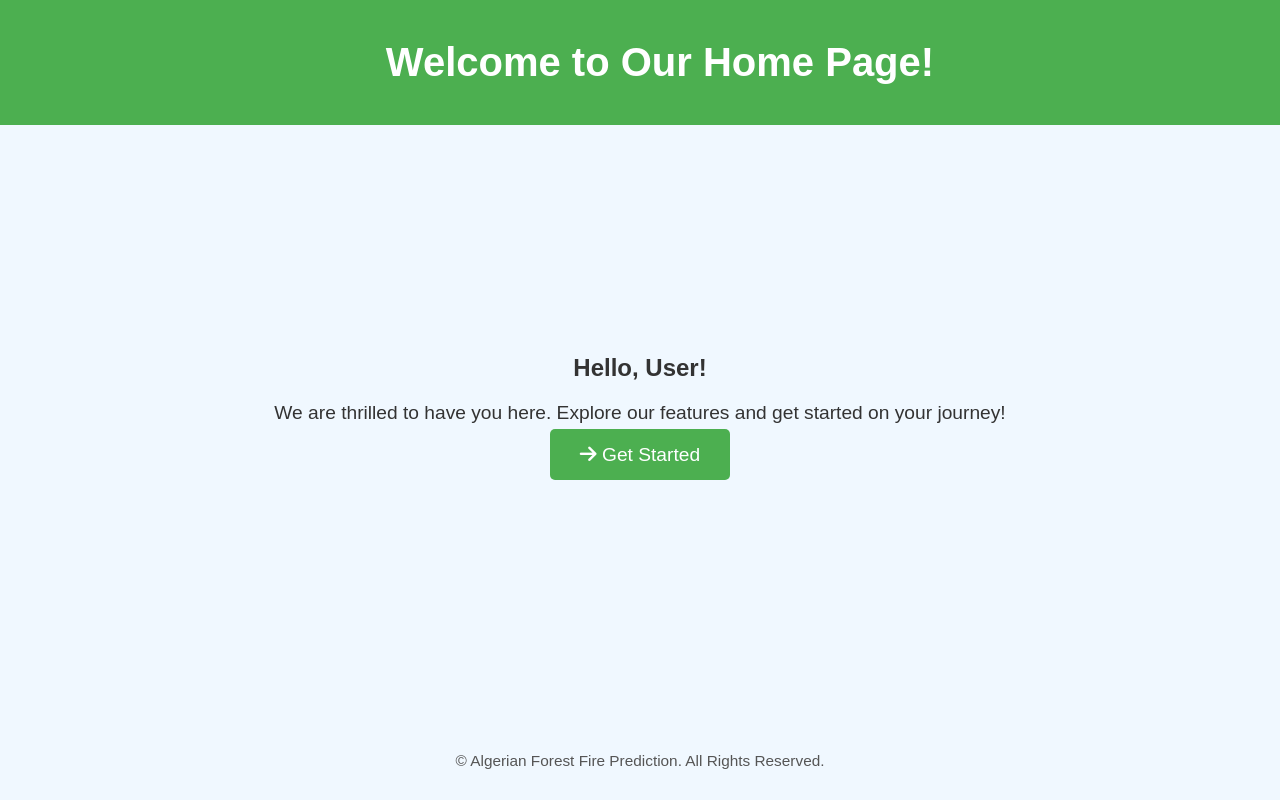
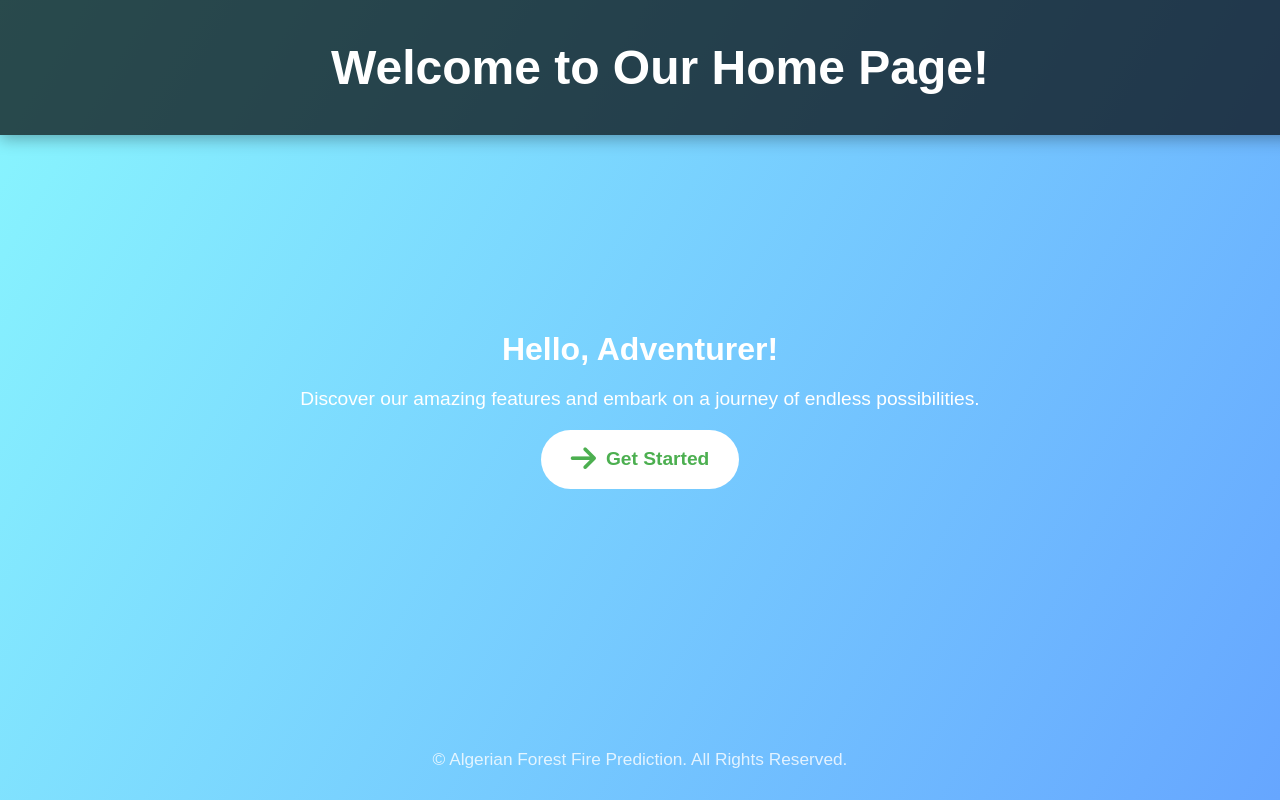
Before and after one commit to 1rishu0/Forest-Fires, a Flask app: page / in a window 1280 px wide. Run offline with Flask 3, Linux system fonts and the light colour scheme; parts of the project's set-up code (start-up, migrations or seed data) failed here and were passed over.

Commit message:
20th NOV,2024

```diff
--- a/application.py
+++ b/application.py
@@ -34,4 +34,4 @@ def predict_datapoint():
         return render_template("home.html")
 
 if __name__=="__main__":
-    app.run(host="0.0.0.0")
+    app.run(host="0.0.0.0",debug=True)
--- a/templates/index.html
+++ b/templates/index.html
@@ -7,21 +7,22 @@
     <link rel="stylesheet" href="https://cdnjs.cloudflare.com/ajax/libs/font-awesome/6.0.0-beta3/css/all.min.css">
     <style>
         body {
-            font-family: Arial, sans-serif;
+            font-family: "Poppins", sans-serif;
             margin: 0;
             padding: 0;
-            background-color: #f0f8ff;
-            color: #333;
+            background: linear-gradient(120deg, #89f7fe, #66a6ff);
+            color: #fff;
             display: flex;
             flex-direction: column;
             align-items: center;
             justify-content: center;
             height: 100vh;
             text-align: center;
+            overflow: hidden;
         }
 
         header {
-            background-color: #4CAF50;
+            background: rgba(0, 0, 0, 0.7);
             color: white;
             padding: 20px;
             width: 100%;
@@ -29,38 +30,115 @@
             top: 0;
             left: 0;
             text-align: center;
+            z-index: 10;
+            box-shadow: 0 4px 15px rgba(0, 0, 0, 0.3);
         }
 
         h1 {
-            font-size: 2.5em;
+            font-size: 3em;
             margin: 20px 0;
+            animation: fadeInDown 1s ease;
+        }
+
+        h2 {
+            font-size: 2em;
+            margin: 20px 0;
+            animation: fadeInUp 1s ease;
         }
 
         p {
             font-size: 1.2em;
             margin: 20px 0;
+            animation: fadeIn 2s ease;
         }
 
         .button {
-            background-color: #4CAF50;
-            color: white;
+            background-color: #fff;
+            color: #4CAF50;
             padding: 15px 30px;
             border: none;
-            border-radius: 5px;
+            border-radius: 30px;
             text-decoration: none;
             font-size: 1.2em;
-            transition: background-color 0.3s ease;
+            font-weight: bold;
+            transition: transform 0.3s, box-shadow 0.3s, background-color 0.3s;
+            display: inline-flex;
+            align-items: center;
+            gap: 10px;
+        }
+
+        .button i {
+            font-size: 1.5em;
         }
 
         .button:hover {
-            background-color: #45a049;
+            background-color: #4CAF50;
+            color: #fff;
+            transform: translateY(-5px);
+            box-shadow: 0 8px 20px rgba(0, 0, 0, 0.3);
         }
 
         footer {
             position: fixed;
             bottom: 10px;
-            font-size: 0.8em;
-            color: #555;
+            font-size: 0.9em;
+            color: rgba(255, 255, 255, 0.8);
+        }
+
+        /* Keyframe Animations */
+        @keyframes fadeInDown {
+            from {
+                opacity: 0;
+                transform: translateY(-50px);
+            }
+            to {
+                opacity: 1;
+                transform: translateY(0);
+            }
+        }
+
+        @keyframes fadeInUp {
+            from {
+                opacity: 0;
+                transform: translateY(50px);
+            }
+            to {
+                opacity: 1;
+                transform: translateY(0);
+            }
+        }
+
+        @keyframes fadeIn {
+            from {
+                opacity: 0;
+            }
+            to {
+                opacity: 1;
+            }
+        }
+
+        /* Responsive Design */
+        @media (max-width: 768px) {
+            h1 {
+                font-size: 2.5em;
+            }
+
+            h2 {
+                font-size: 1.8em;
+            }
+
+            p {
+                font-size: 1em;
+            }
+
+            .button {
+                font-size: 1em;
+                padding: 10px 20px;
+            }
+
+            .button i {
+                font-size: 1.2em;
+            }
         }
     </style>
 </head>
@@ -71,8 +149,8 @@
 </header>
 
 <main>
-    <h2>Hello, User!</h2>
-    <p>We are thrilled to have you here. Explore our features and get started on your journey!</p>
+    <h2>Hello, Adventurer!</h2>
+    <p>Discover our amazing features and embark on a journey of endless possibilities.</p>
     <a href="/predictdata" class="button"><i class="fas fa-arrow-right"></i> Get Started</a>
 </main>
 
```
Also changed, not shown: 4 other files.
